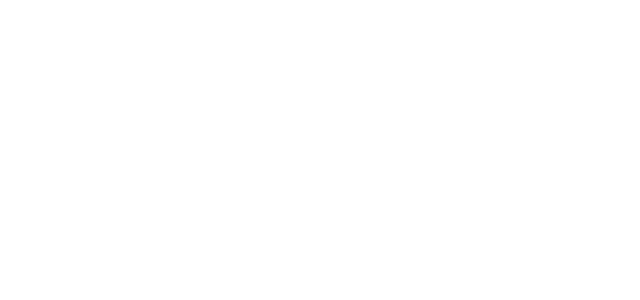
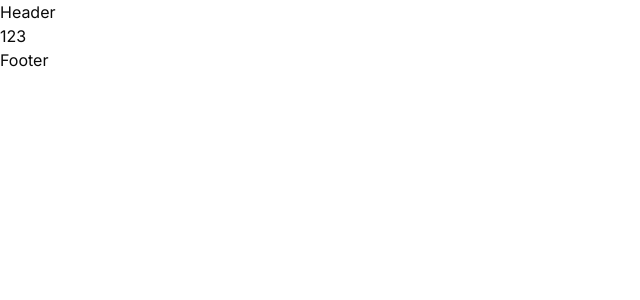
Before and after one commit to oekinci-sa/sacrifice_website, a Next.js app: page / in a window 1280 px wide. Shown: the top 300 px of the page, without its empty margins (0-640 px from the left). Built offline with nearby package versions, Linux system fonts and the light colour scheme.

Commit message:
created some component of main page

```diff
--- /dev/null
+++ b/app/common_components/Footer.tsx
@@ -0,0 +1,9 @@
+import React from 'react'
+
+const Footer = () => {
+  return (
+    <div>Footer</div>
+  )
+}
+
+export default Footer
--- /dev/null
+++ b/app/common_components/Header.tsx
@@ -0,0 +1,9 @@
+import React from 'react'
+
+const Header = () => {
+  return (
+    <div>Header</div>
+  )
+}
+
+export default Header
--- a/app/layout.tsx
+++ b/app/layout.tsx
@@ -1,6 +1,8 @@
 import type { Metadata } from "next";
 import { Inter, Instrument_Sans } from "next/font/google";
 import "./globals.css";
+import Header from "./common_components/Header";
+import Footer from "./common_components/Footer";
 
 const inter = Inter({
   subsets: ["latin"],
@@ -8,8 +10,8 @@
 });
 
 const instrumentSans = Instrument_Sans({
-  subsets: ['latin'],
-  variable: '--font-instrument-sans',
+  subsets: ["latin"],
+  variable: "--font-instrument-sans",
 });
 
 export const metadata: Metadata = {
@@ -25,7 +27,9 @@
   return (
     <html lang="en">
       <body className={`${inter.variable} ${instrumentSans.variable}`}>
+        <Header></Header>
         {children}
+        <Footer></Footer>
       </body>
     </html>
   );
--- a/app/page.tsx
+++ b/app/page.tsx
@@ -2,7 +2,7 @@
   return (
     <div>
       <h1 className="">
-
+        123
       </h1>
     </div>
   );
--- a/tailwind.config.ts
+++ b/tailwind.config.ts
@@ -9,54 +9,58 @@
   ],
   theme: {
     extend: {
+      fontFamily: {
+        sans: ["var(--font-inter)"],
+        heading: ["var(--font-instrument-sans)"],
+      },
       colors: {
-  			background: 'hsl(var(--background))',
-  			foreground: 'hsl(var(--foreground))',
+        background: "hsl(var(--background))",
+        foreground: "hsl(var(--foreground))",
         card: {
-  				DEFAULT: 'hsl(var(--card))',
-  				foreground: 'hsl(var(--card-foreground))'
+          DEFAULT: "hsl(var(--card))",
+          foreground: "hsl(var(--card-foreground))",
         },
         popover: {
-  				DEFAULT: 'hsl(var(--popover))',
-  				foreground: 'hsl(var(--popover-foreground))'
+          DEFAULT: "hsl(var(--popover))",
+          foreground: "hsl(var(--popover-foreground))",
         },
         primary: {
-  				DEFAULT: 'hsl(var(--primary))',
-  				foreground: 'hsl(var(--primary-foreground))'
+          DEFAULT: "hsl(var(--primary))",
+          foreground: "hsl(var(--primary-foreground))",
         },
         secondary: {
-  				DEFAULT: 'hsl(var(--secondary))',
-  				foreground: 'hsl(var(--secondary-foreground))'
+          DEFAULT: "hsl(var(--secondary))",
+          foreground: "hsl(var(--secondary-foreground))",
         },
         muted: {
-  				DEFAULT: 'hsl(var(--muted))',
-  				foreground: 'hsl(var(--muted-foreground))'
+          DEFAULT: "hsl(var(--muted))",
+          foreground: "hsl(var(--muted-foreground))",
         },
         accent: {
-  				DEFAULT: 'hsl(var(--accent))',
-  				foreground: 'hsl(var(--accent-foreground))'
+          DEFAULT: "hsl(var(--accent))",
+          foreground: "hsl(var(--accent-foreground))",
         },
         destructive: {
-  				DEFAULT: 'hsl(var(--destructive))',
-  				foreground: 'hsl(var(--destructive-foreground))'
+          DEFAULT: "hsl(var(--destructive))",
+          foreground: "hsl(var(--destructive-foreground))",
         },
-  			border: 'hsl(var(--border))',
-  			input: 'hsl(var(--input))',
-  			ring: 'hsl(var(--ring))',
+        border: "hsl(var(--border))",
+        input: "hsl(var(--input))",
+        ring: "hsl(var(--ring))",
         chart: {
-  				'1': 'hsl(var(--chart-1))',
-  				'2': 'hsl(var(--chart-2))',
-  				'3': 'hsl(var(--chart-3))',
-  				'4': 'hsl(var(--chart-4))',
-  				'5': 'hsl(var(--chart-5))'
-  			}
+          "1": "hsl(var(--chart-1))",
+          "2": "hsl(var(--chart-2))",
+          "3": "hsl(var(--chart-3))",
+          "4": "hsl(var(--chart-4))",
+          "5": "hsl(var(--chart-5))",
+        },
       },
       borderRadius: {
-  			lg: 'var(--radius)',
-  			md: 'calc(var(--radius) - 2px)',
-  			sm: 'calc(var(--radius) - 4px)'
-  		}
-  	}
+        lg: "var(--radius)",
+        md: "calc(var(--radius) - 2px)",
+        sm: "calc(var(--radius) - 4px)",
+      },
+    },
   },
   plugins: [require("tailwindcss-animate")],
 };
```
Lines whose indentation alone changed are shown as unchanged.
